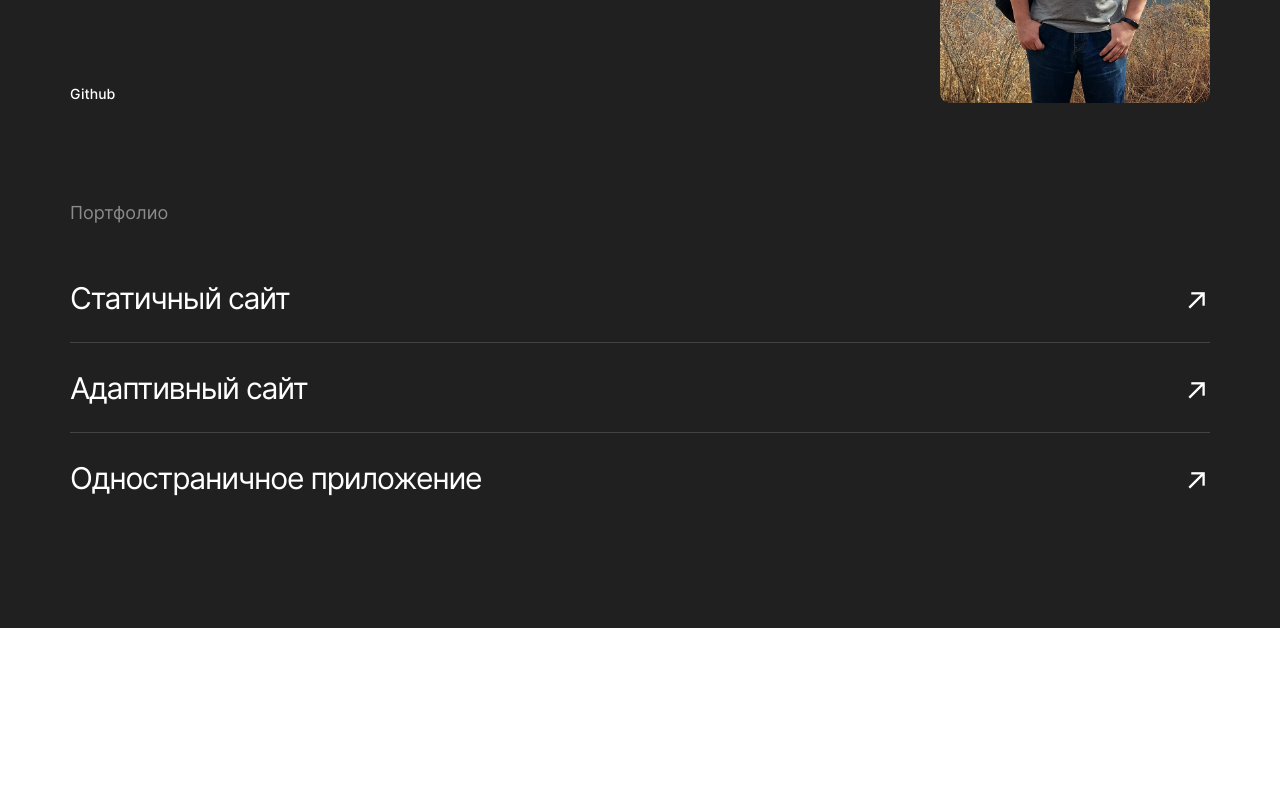
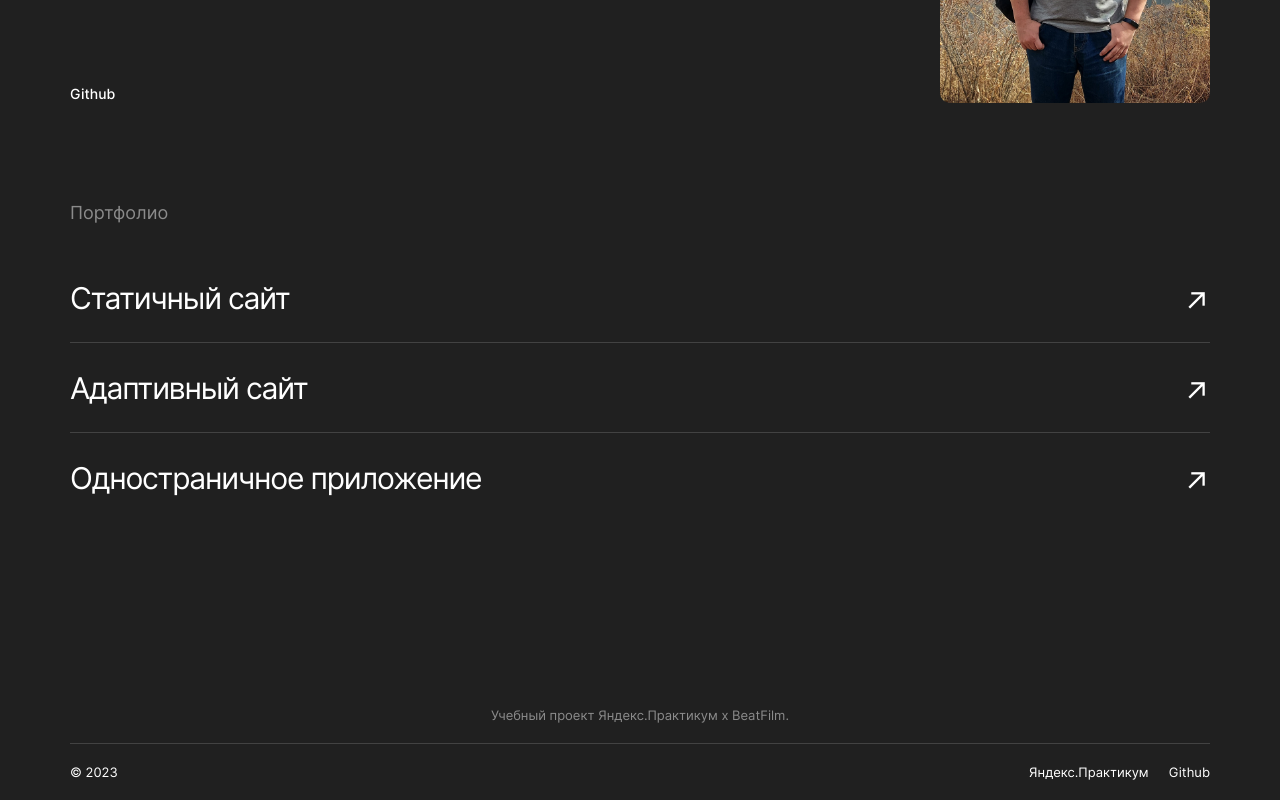
Before and after one commit to MikhailSulim/movies-explorer-frontend, a React (Create React App) app: page / in a window 1280 px wide. Shown: the part 2332-3132 px from the top of the page. Before the commit the page ends 2960 px from the top, so only its background shows below. Built offline with nearby package versions, Linux system fonts and the light colour scheme.

Commit message:
feature: сверстать блок footer

```diff
--- a/src/components/App/App.js
+++ b/src/components/App/App.js
@@ -6,6 +6,7 @@
 import Techs from '../Techs/Techs';
 import AboutMe from '../AboutMe/AboutMe';
 import Portfolio from '../Portfolio/Portfolio';
+import Footer from '../Footer/Footer';
 
 function App() {
   return (
@@ -22,6 +23,7 @@
               <Techs/>
               <AboutMe/>
               <Portfolio/>
+              <Footer/>
             </>
           }
         />
--- a/src/components/Footer/Footer.css
+++ b/src/components/Footer/Footer.css
@@ -0,0 +1,54 @@
+.footer {
+  width: 100%;
+  font-family: 'Inter', Arial, sans-serif;
+  font-style: normal;
+  display: flex;
+  flex-direction: column;
+  background-color: #202020;
+}
+
+.footer__title {
+  padding-top: 79px;
+  max-width: 1140px;
+  width: 100%;
+  margin: 0 auto;
+  font-weight: 400;
+  font-size: 13px;
+  line-height: 16px;
+  color: #8b8b8b;
+  padding-bottom: 20px;
+  text-align: center;
+  border-bottom: 1px solid #424242;
+}
+
+.footer__info {
+  display: flex;
+  flex-direction: row;
+  justify-content: space-between;
+  align-items: center;
+  padding: 20px 0;
+  max-width: 1140px;
+  width: 100%;
+  margin: 0 auto;
+
+  font-weight: 400;
+  font-size: 13px;
+  line-height: 16px;
+  color: #fff;
+}
+
+.footer__links {
+  display: flex;
+  flex-direction: row;
+}
+
+.footer__link {
+  margin-right: 20px;
+  color: #fff;
+  text-decoration: none;
+  cursor: pointer;
+}
+
+.footer__link:last-of-type {
+  margin: 0;
+}
--- a/src/components/Footer/Footer.js
+++ b/src/components/Footer/Footer.js
@@ -0,0 +1,32 @@
+function Footer() {
+  return (
+    <div className="footer">
+      <span className="footer__title">
+        Учебный проект Яндекс.Практикум х BeatFilm.
+      </span>
+      <div className="footer__info">
+        <span className="footer__copyright">&copy; 2023</span>
+        <div className="footer__links">
+          <a
+            className="footer__link"
+            href="https://practicum.yandex.ru/"
+            target="_blank"
+            rel="noreferrer"
+          >
+            Яндекс.Практикум
+          </a>
+          <a
+            className="footer__link"
+            href="https://github.com/"
+            target="_blank"
+            rel="noreferrer"
+          >
+            Github
+          </a>
+        </div>
+      </div>
+    </div>
+  );
+}
+
+export default Footer;
--- a/src/components/Portfolio/Portfolio.css
+++ b/src/components/Portfolio/Portfolio.css
@@ -11,7 +11,6 @@
 
 .portfolio__title {
   padding-top: 29px;
-
   max-width: 1140px;
   min-width: 320px;
   width: 100%;
--- a/src/index.css
+++ b/src/index.css
@@ -19,3 +19,5 @@
 @import url('./components/AboutMe/AboutMe.css');
 
 @import url('./components/Portfolio/Portfolio.css');
+
+@import url('./components/Footer/Footer.css');
```
